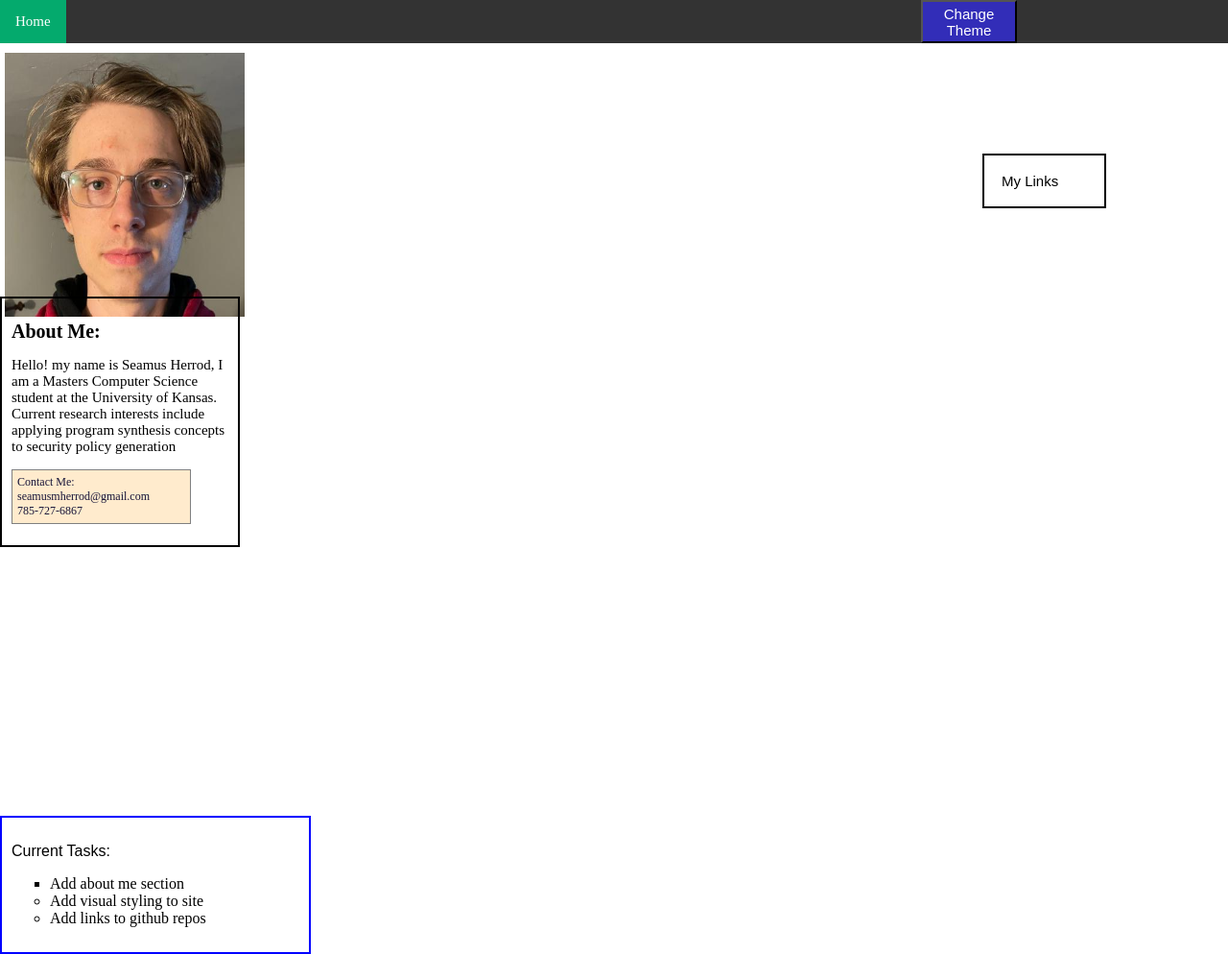
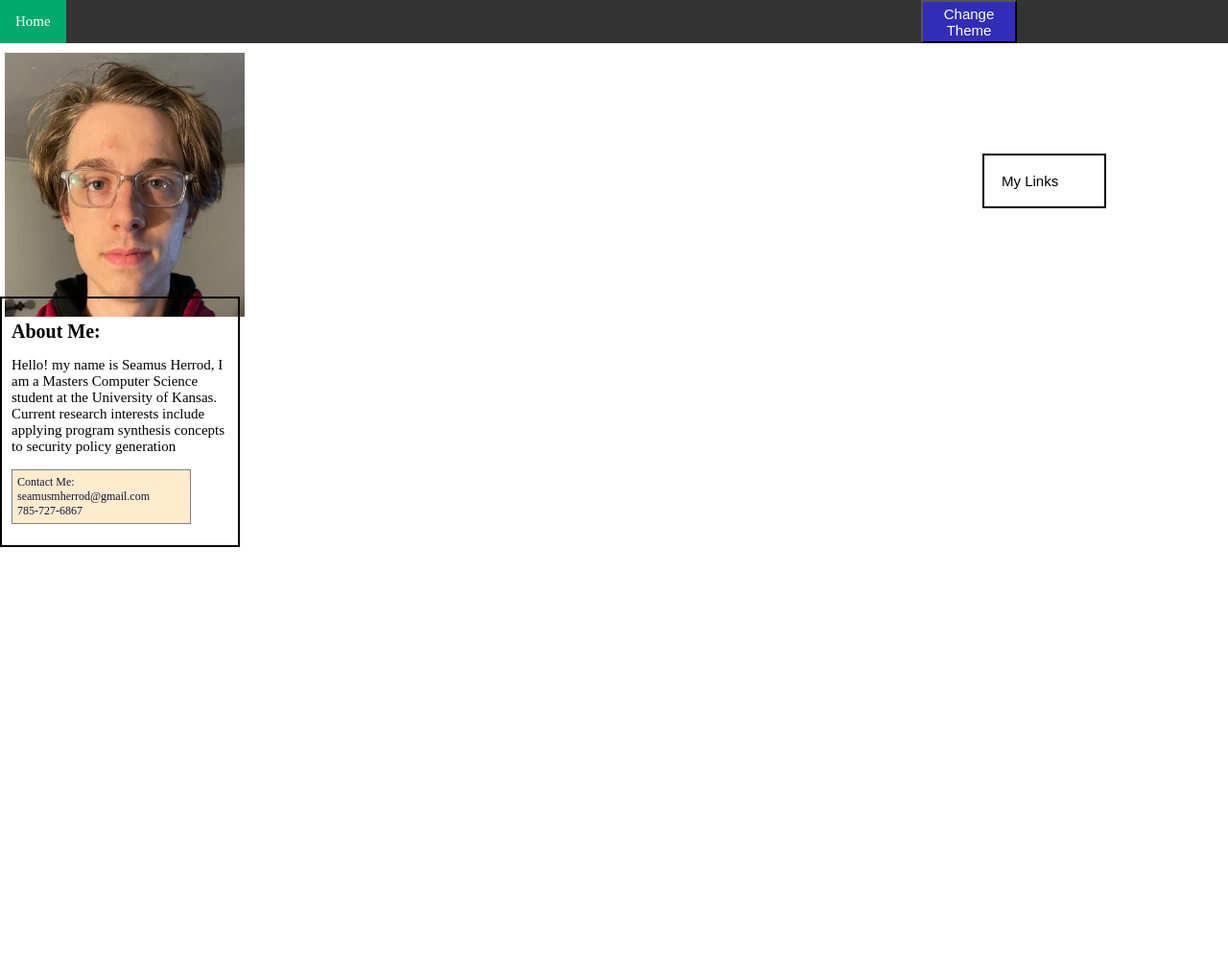
Before and after one commit to SeamusHerrod/SeamusHerrod.github.io, a plain HTML site: page index.html in a window 1280 px wide. Shown: the whole page at 96% size. After the commit the page ends 800 px from the top, so only its background shows below. Drawn offline with Linux system fonts and the light colour scheme; a web font is replaced by a local one.

Commit message:
changin it up

```diff
--- a/index.html
+++ b/index.html
@@ -22,15 +22,6 @@
         <p id = "contactMe">Contact Me:<br>seamusmherrod@gmail.com<br>785-727-6867</p>
     </div>
 
-    <div class="toDo">
-        <p id="msg">Current Tasks:</p>
-        <ul>
-            <li class = "list">Add about me section</li>
-            <li>Add visual styling to site</li>
-            <li>Add links to github repos</li>
-        </ul>
-    </div>
-
     <div>
         <button class="theme-switch">Change Theme</button>
     </div>
```
